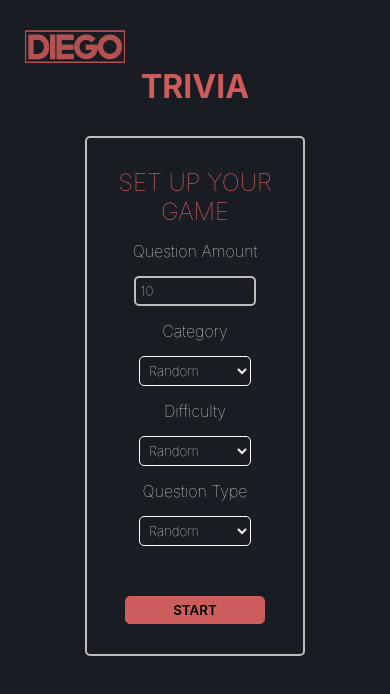
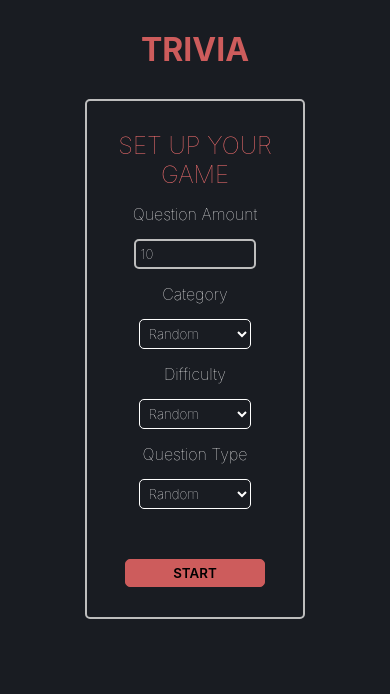
Before and after one commit to DiegoSt23/Trivia, a plain HTML site: page index.html in a window 390 px wide. Drawn offline with Linux system fonts and the light colour scheme.

Commit message:
se elimino logo para responsive design

```diff
--- a/Assets/CSS/style.css
+++ b/Assets/CSS/style.css
@@ -199,9 +199,11 @@ img {
 @media screen and (max-width: 576px) {
 
     .logo-container {
-        width: 100px;
-        margin-top: 0;
+        display: none;
+    }
 
+    h1 {
+        margin-top: 30px;
     }
 
     .questions {
```
